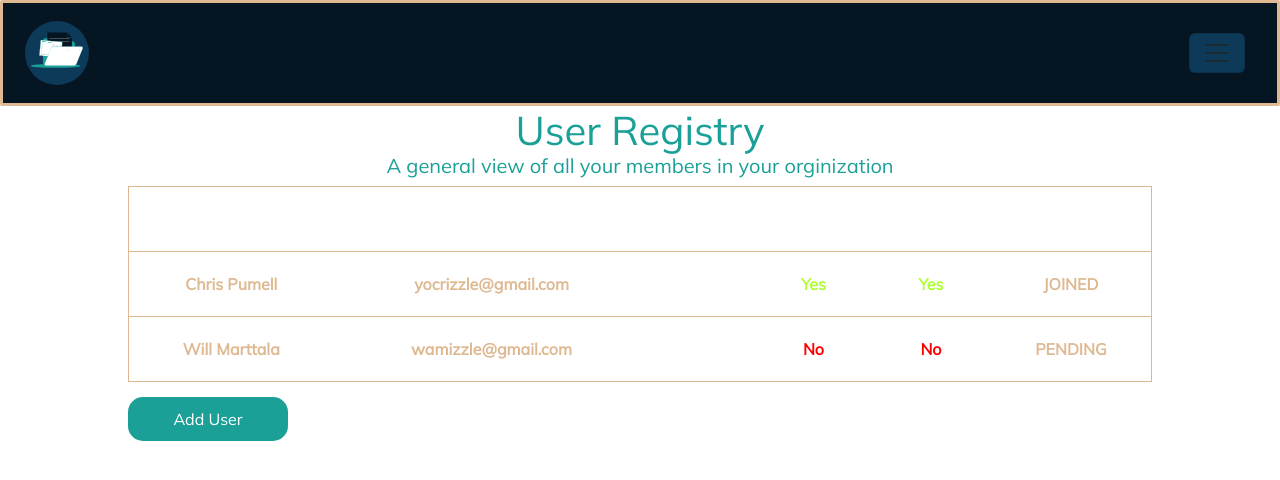
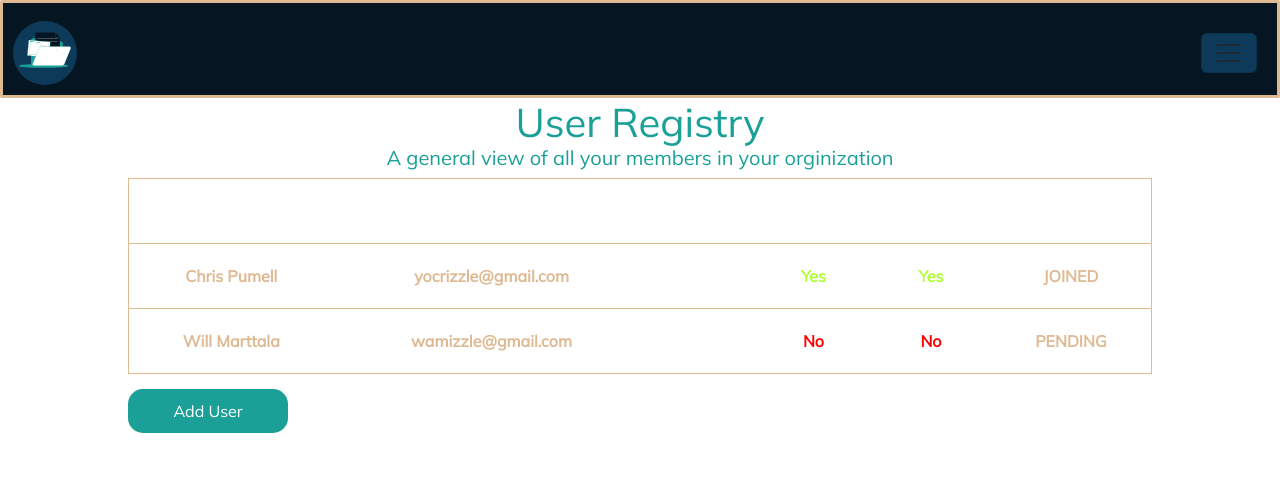
Before and after one commit to WilliamRDavis98/Company-Portal, an Angular app in the folder frontend/: page /user-registry in a window 1280 px wide. Shown: the top 480 px of the page. Built offline with nearby package versions, Linux system fonts and the light colour scheme.

Commit message:
style: updated navbar styling

```diff
--- a/frontend/src/app/components/nav-bar/nav-bar.component.css
+++ b/frontend/src/app/components/nav-bar/nav-bar.component.css
@@ -3,6 +3,11 @@
   border-style: solid;
   border-radius: 2px;
   border-color: #deb992;
+  padding-bottom: 0;
+}
+
+.container-fluid {
+  padding: 0;
 }
 
 .logo {
@@ -18,6 +23,7 @@
 
 .nav-exposed {
   background-color: #214864;
+  border-top: 2px solid #deb992;
   text-align: center;
   font-size: 48px;
   width: 100%;
--- a/frontend/src/app/components/nav-bar/nav-bar.component.ts
+++ b/frontend/src/app/components/nav-bar/nav-bar.component.ts
@@ -27,6 +27,6 @@ export class NavBarComponent {
     if (!nav) {
       return;
     }
-    nav.style.borderStyle = isExpanded === 'true' ? 'none' : 'solid';
+    //nav.style.borderStyle = isExpanded === 'true' ? 'none' : 'solid';
   };
 }
--- a/frontend/src/app/select-company/select-company.component.css
+++ b/frontend/src/app/select-company/select-company.component.css
@@ -1,7 +1,3 @@
-* {
-  background-color: #051622;
-}
-
 .btn[aria-expanded="true"] .icon {
   transform: rotate(180deg);
 }
```
